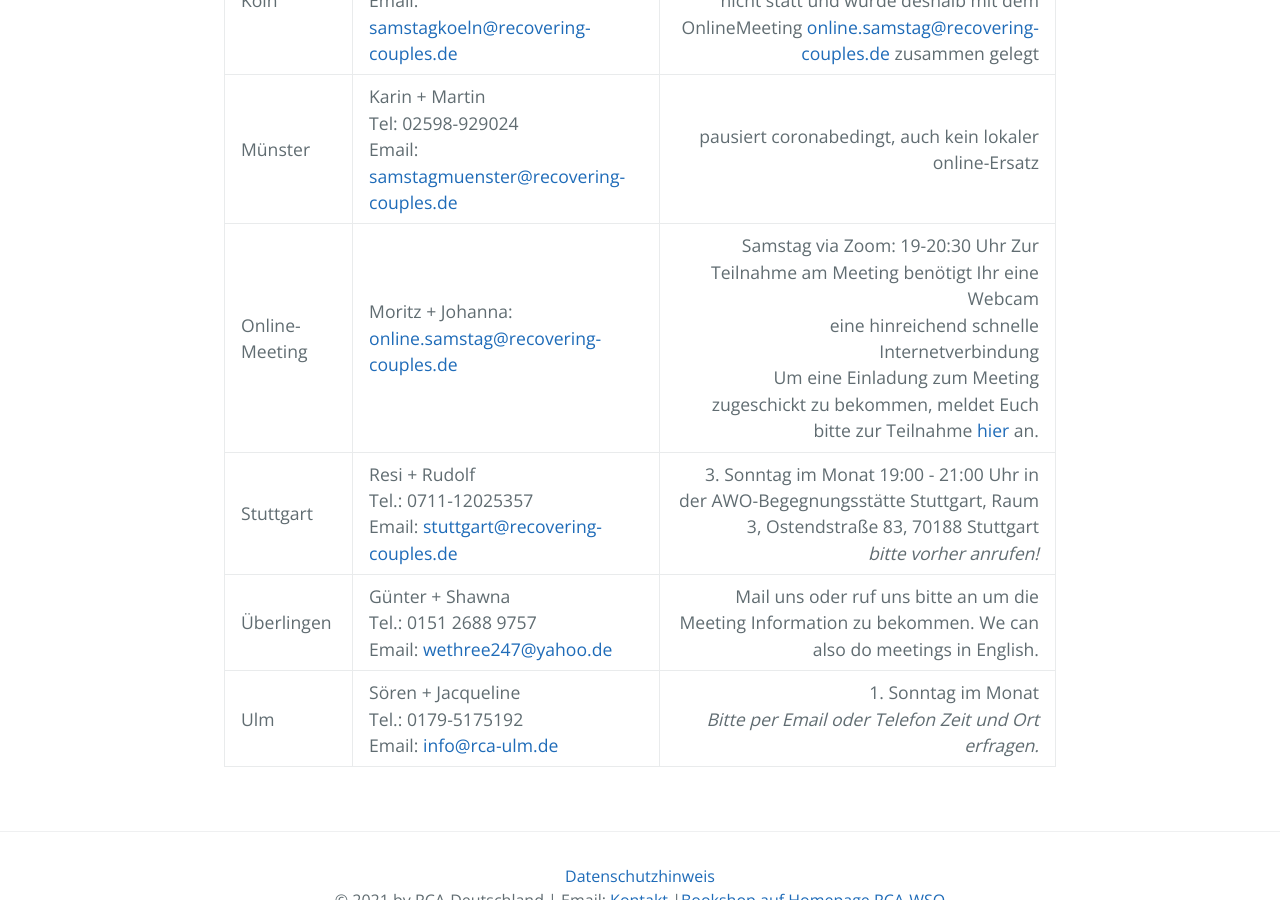
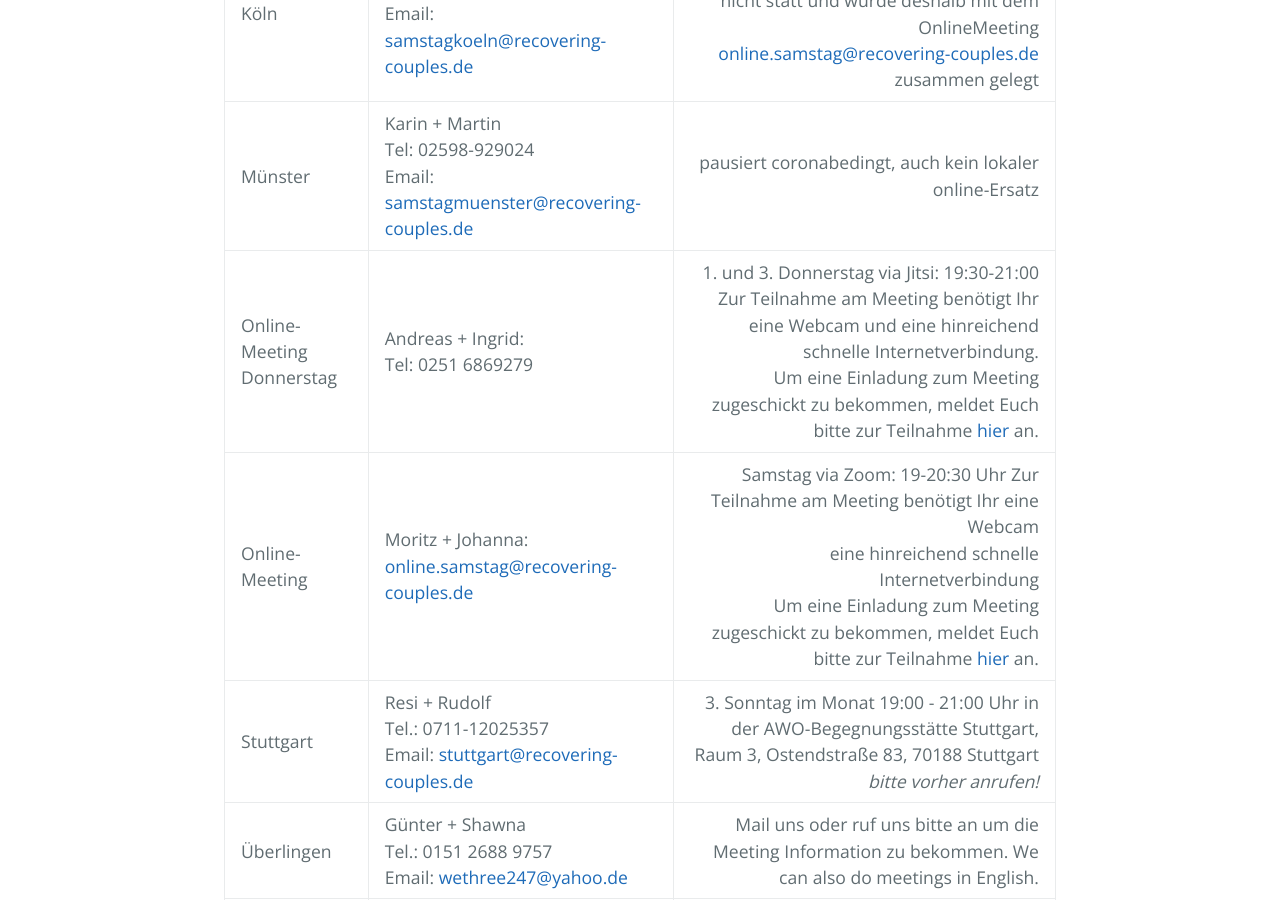
Before and after one commit to rcadeutschland/rcadeutschland.github.io, a Jekyll site: the page built from Gruppen.md, in a window 1280 px wide and 900 px high, scrolled down 850 px. Built offline with Jekyll 4.4.1, drawn with Linux system fonts in a browser that asks for light colours.

Commit message:
Gruppe online Donnerstag hinzugefügt

```diff
--- a/Gruppen.md
+++ b/Gruppen.md
@@ -14,6 +14,7 @@
 | Kassel | Martin & Christiane<br>Tel: 0176 34325904<br>Email: <christibueks@freenet.de> | 1. Samstag im Monat<br> bitte Anmelden per Email |
 | Köln | Thomas + Evelyn<br>Tel: 0221 519892<br>Email: <samstagkoeln@recovering-couples.de> | 1. Samstag im Monat 18:00 bis 20:00 Uhr<br>Das Meeting findet coronabedingt zur Zeit nicht statt und wurde deshalb mit dem OnlineMeeting <online.samstag@recovering-couples.de> zusammen gelegt |
 | Münster | Karin + Martin<br>Tel: 02598-929024<br>Email: <samstagmuenster@recovering-couples.de> | pausiert coronabedingt, auch kein lokaler online-Ersatz |
+| Online-Meeting Donnerstag| Andreas + Ingrid:<br>Tel: 0251 6869279 | 1. und 3. Donnerstag via Jitsi: 19:30-21:00<br>Zur Teilnahme am Meeting benötigt Ihr eine Webcam und eine hinreichend schnelle Internetverbindung.<br> Um eine Einladung zum Meeting zugeschickt zu bekommen, meldet Euch bitte zur Teilnahme <a href="mailto:samstagmuenster@recovering-couples.de?subject=[Anmeldung zum RCA-Online-Meeting Donnerstags]">hier</a> an. |
 | Online-Meeting | Moritz + Johanna:<br><online.samstag@recovering-couples.de> | Samstag via Zoom: 19-20:30 Uhr Zur Teilnahme am Meeting benötigt Ihr eine Webcam<br> eine hinreichend schnelle Internetverbindung <br>Um eine Einladung zum Meeting zugeschickt zu bekommen, meldet Euch bitte zur Teilnahme <a href="mailto:online.samstag@recovering-couples.de?subject=[Anmeldung zum RCA-Online-Meeting]">hier</a> an. |
 | Stuttgart | Resi + Rudolf<br>Tel.: 0711-12025357<br>Email: <stuttgart@recovering-couples.de> | 3. Sonntag im Monat 19:00 - 21:00 Uhr in der AWO-Begegnungsstätte Stuttgart, Raum 3, Ostendstraße 83, 70188 Stuttgart<br> *bitte vorher anrufen!* |
 | Überlingen | Günter + Shawna<br>Tel.: 0151 2688 9757<br>Email: <wethree247@yahoo.de> | Mail uns oder ruf uns bitte an um die Meeting Information zu bekommen. We can also do meetings in English. |
```
